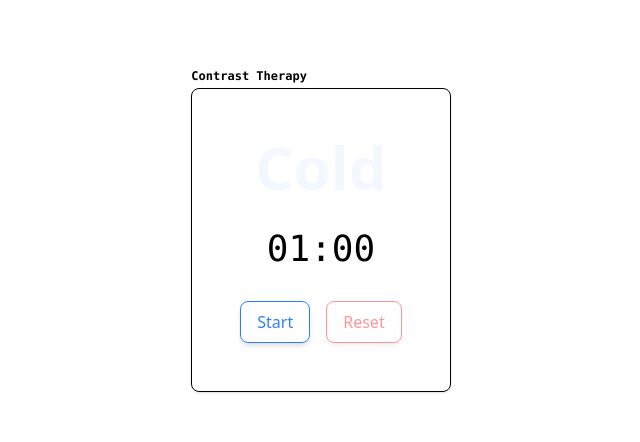
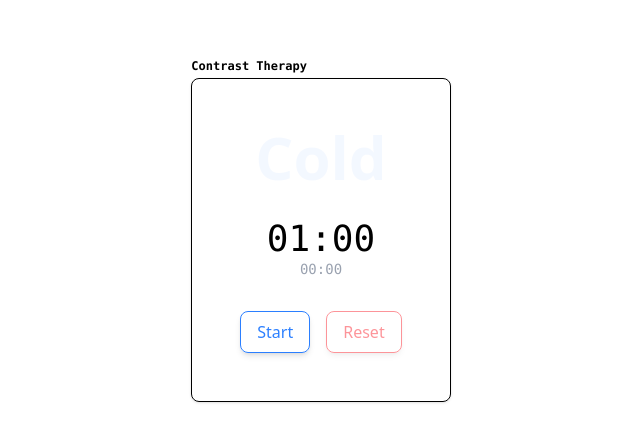
Before and after one commit to jdjfisher/contrast-therapy, a Vue app: page / in a window 1280 px wide. Shown: the part 170-612 px from the top of the page, without its empty margins (319-959 px from the left). Built offline with nearby package versions, Linux system fonts and the light colour scheme.

Commit message:
Show elapsed time

```diff
--- a/src/App.vue
+++ b/src/App.vue
@@ -7,7 +7,7 @@ import Timer from './components/Timer.vue';
   <div class="flex min-h-screen flex-col items-center justify-center gap-4">
     <div>
       <h1 class="mb-1 font-mono text-xs font-bold">Contrast Therapy</h1>
-      <Timer :cold-duration="60" :hot-duration="120" :cycles="3" />
+      <Timer :cold-duration="60" :hot-duration="120" :cycles="5" />
     </div>
   </div>
 </template>
--- a/src/components/Timer.vue
+++ b/src/components/Timer.vue
@@ -14,10 +14,12 @@ let intervalId: number | null = null;
 
 const phase = ref(0);
 const countdown = ref(props.coldDuration);
+const elapsedTime = ref(0);
 const running = ref(false);
 
-// TODO: Display total session duration and progress
-// const sessionDuration = computed(() => (props.coldDuration + props.hotDuration) * props.cycles + props.coldDuration);
+const sessionDuration = computed(
+  () => (props.coldDuration + props.hotDuration) * props.cycles + props.coldDuration
+);
 
 const phaseType = computed(() => (phase.value % 2 === 0 ? 'cold' : 'hot'));
 
@@ -26,12 +28,15 @@ const formattedCountdown = computed(() => formatSeconds(countdown.value));
 function startTimer() {
   running.value = true;
   phase.value = 0;
+  elapsedTime.value = 0;
   countdown.value = props.coldDuration;
 
   // Higher pitch beep for the start of the session
   beep(400, 880);
 
   intervalId = setIntervalImmediate(() => {
+    elapsedTime.value += 1;
+
     if (running.value && countdown.value > 0) {
       countdown.value -= 1;
       return;
@@ -52,8 +57,6 @@ function startTimer() {
 
 function stopTimer() {
   running.value = false;
-  phase.value = 0;
-  countdown.value = props.coldDuration;
 
   if (intervalId) {
     clearInterval(intervalId);
@@ -78,9 +81,18 @@ function stopTimer() {
       {{ phaseType }}
     </div>
 
-    <span class="text-center font-mono text-4xl">
-      {{ formattedCountdown }}
-    </span>
+    <div class="grid text-center font-mono">
+      <span class="text-4xl">
+        {{ formattedCountdown }}
+      </span>
+
+      <span
+        class="text-sm text-gray-400"
+        :title="`Session Duration: ${formatSeconds(sessionDuration)}`"
+      >
+        {{ formatSeconds(elapsedTime) }}
+      </span>
+    </div>
 
     <div class="flex gap-4">
       <button
```
